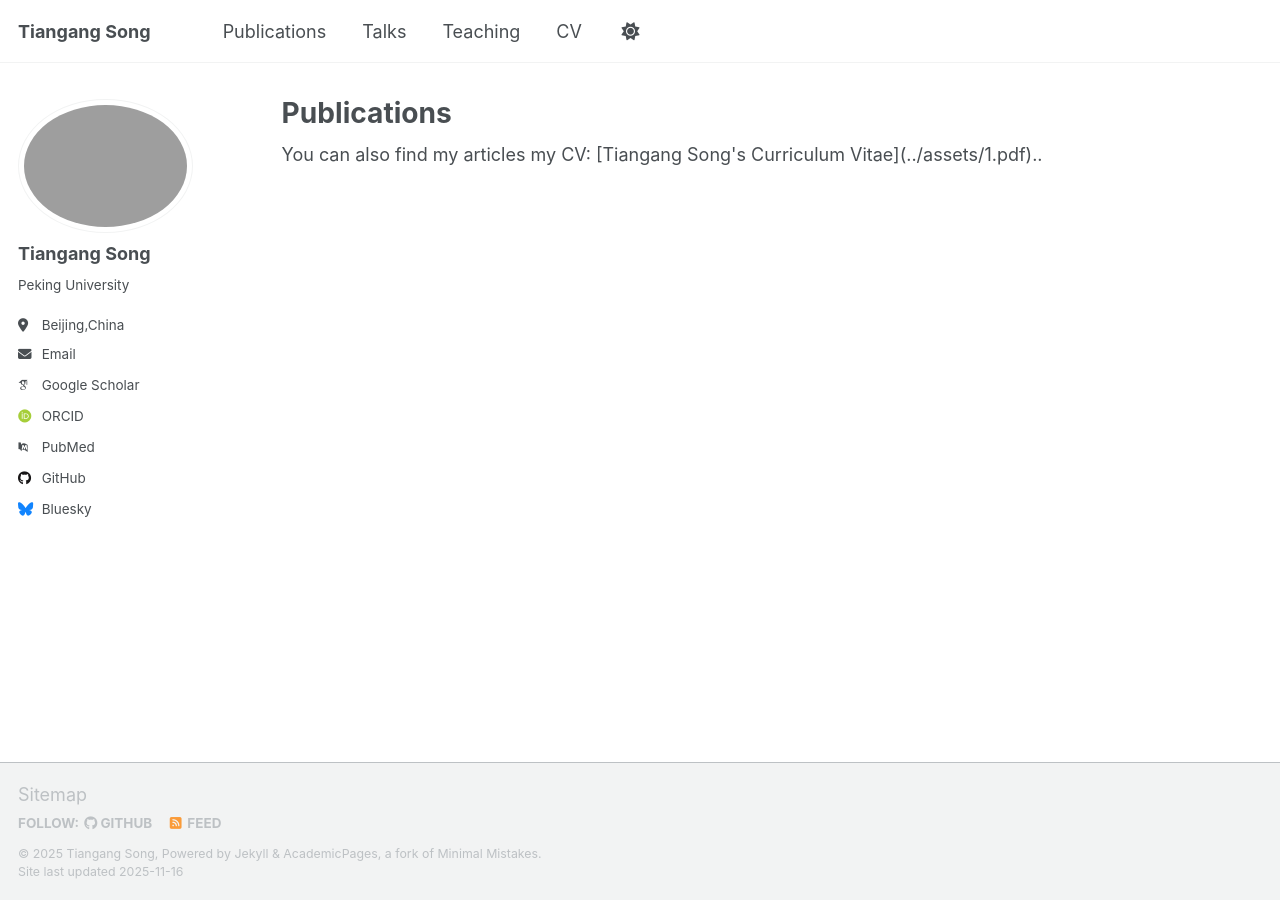
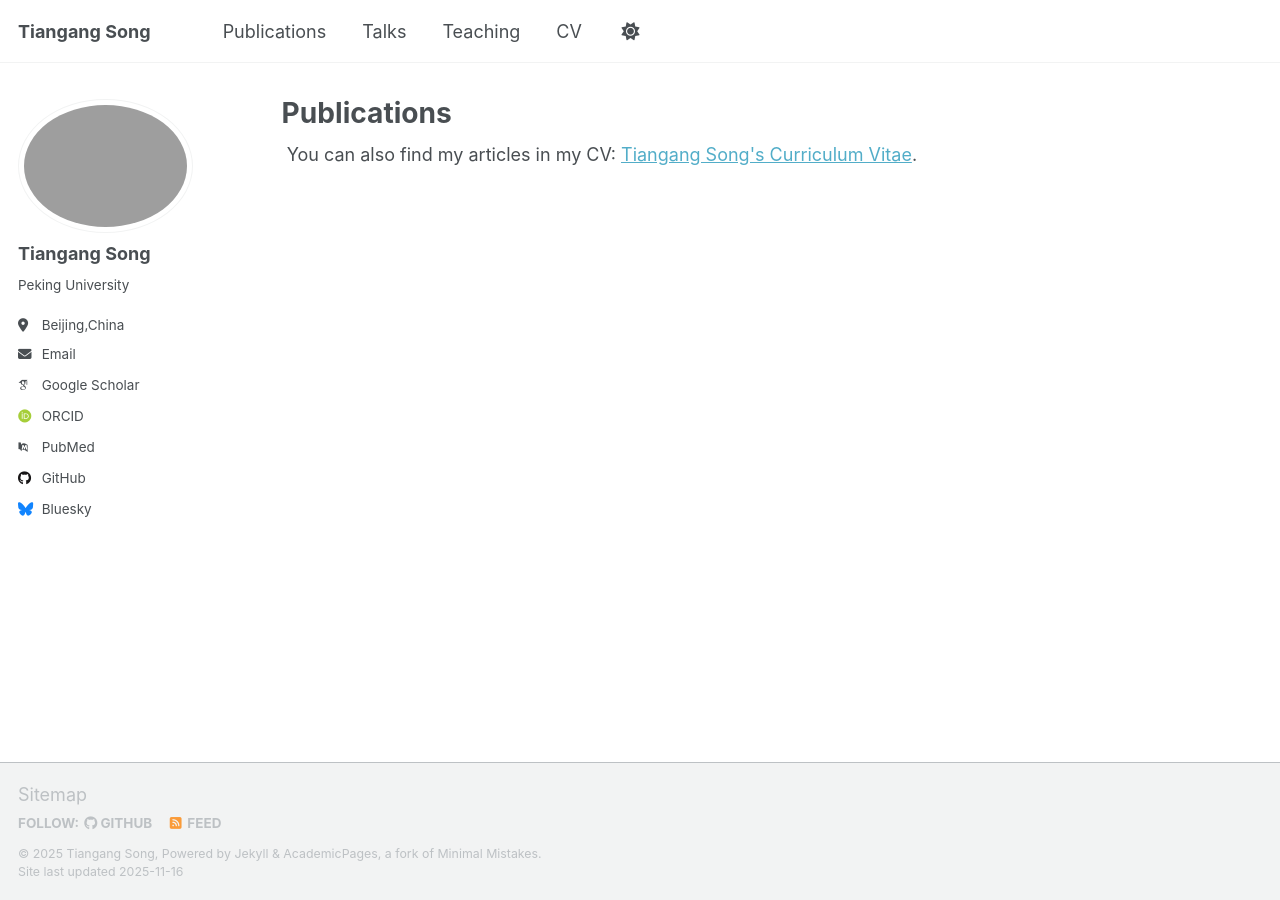
Before and after one commit to 1nonono/1nonono.github.io, a Jekyll site: the page built from _pages/publications.html, in a window 1280 px wide. Built offline with Jekyll 4.4.1, drawn with Linux system fonts in a browser that asks for light colours; some web fonts are replaced; a script that is not in the unit is left out.

Commit message:
Update publications.html

```diff
--- a/_pages/publications.html
+++ b/_pages/publications.html
@@ -5,9 +5,10 @@ permalink: /publications/
 author_profile: true
 ---
 
-{% if site.author.googlescholar %}
-  <div class="wordwrap">You can also find my articles my CV: [Tiangang Song's Curriculum Vitae](../assets/1.pdf).</a>.</div>
-{% endif %}
+<div class="wordwrap">
+  You can also find my articles in my CV:
+  <a href="{{ '/assets/1.pdf' | relative_url }}" target="_blank">Tiangang Song's Curriculum Vitae</a>.
+</div>
 
 <!-- {% include base_path %} -->
 
```
